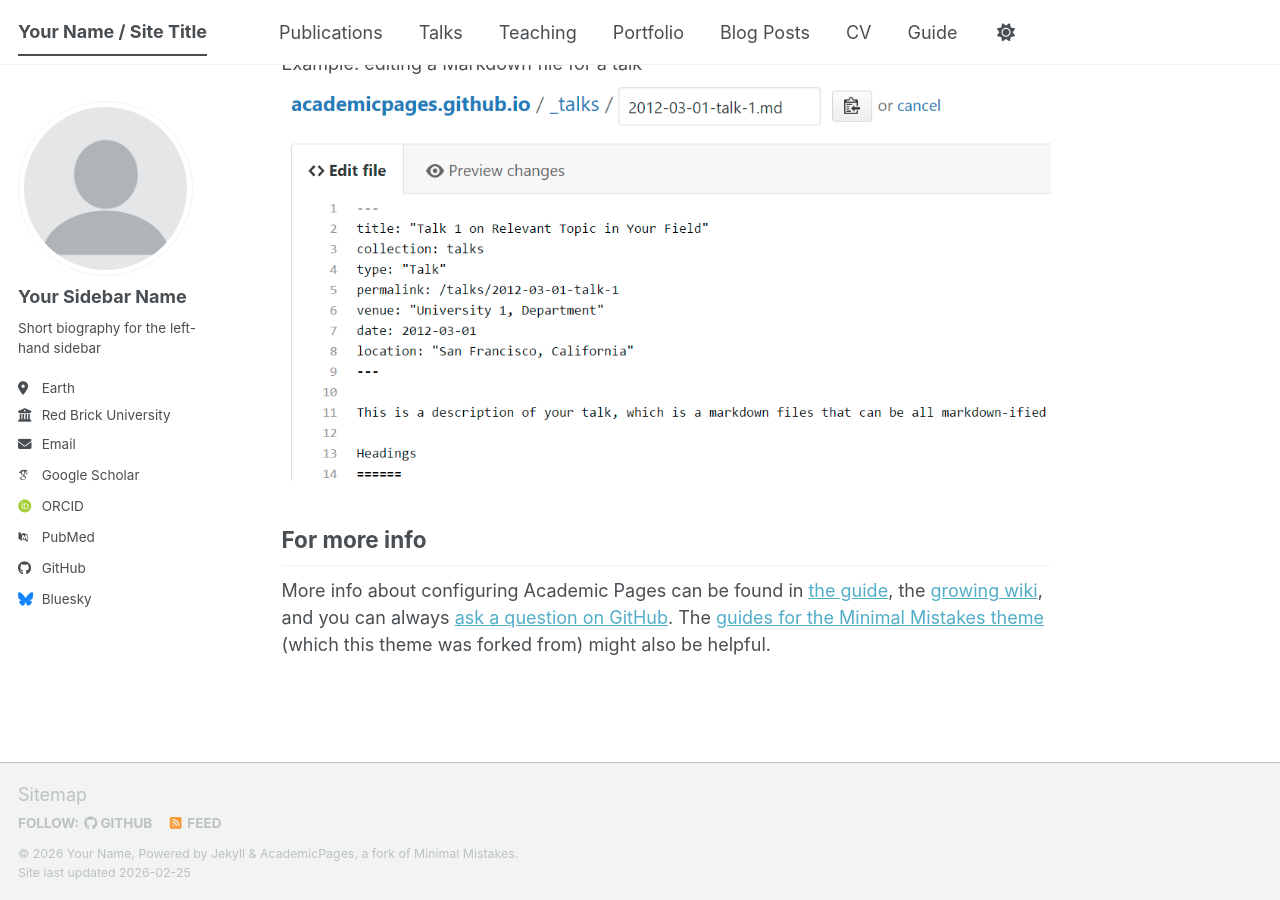
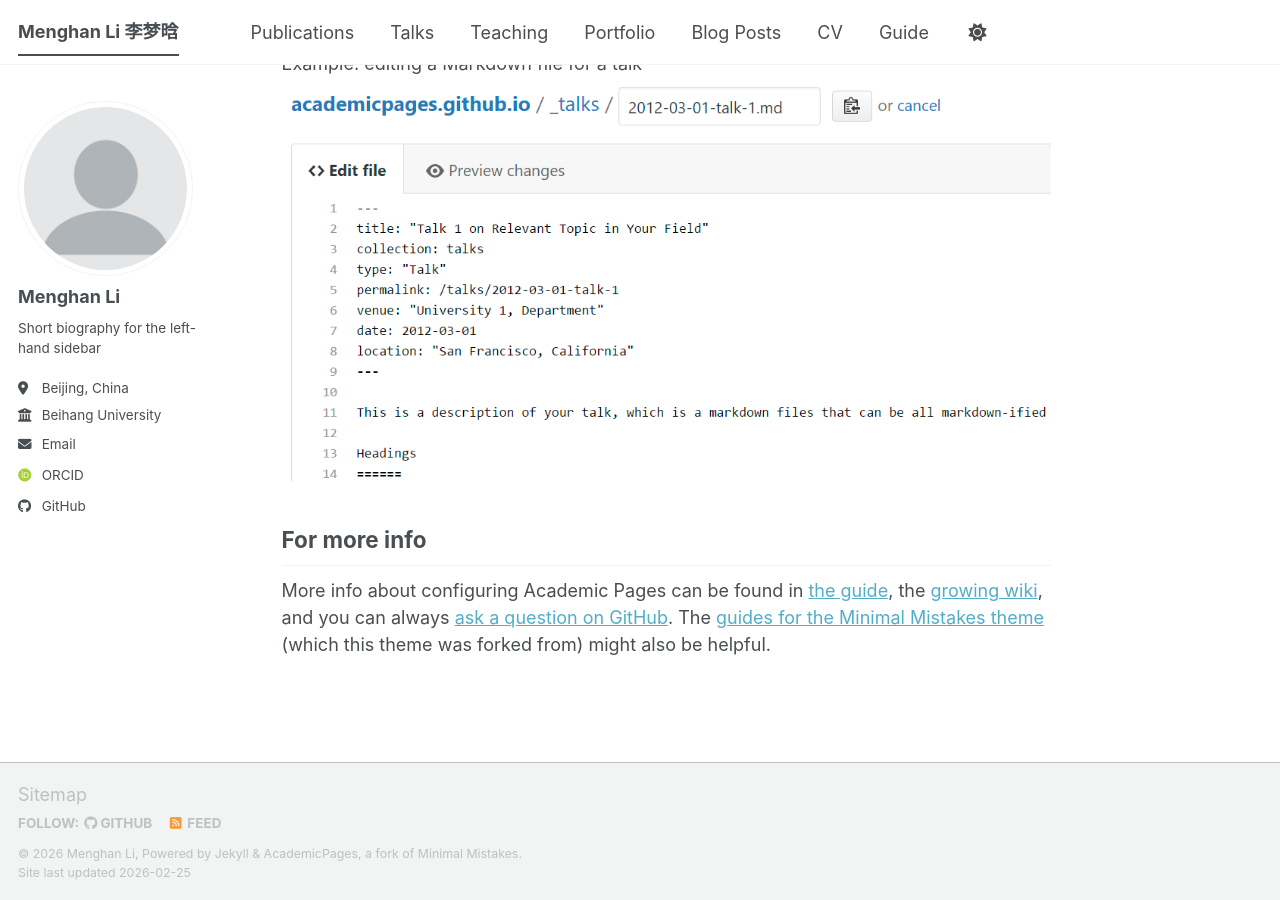
Before and after one commit to mengghan17-max/mengghan17-max.github.io, a Jekyll site: the page built from _pages/about.md, in a window 1280 px wide and 900 px high, scrolled down 2720 px. Built offline with Jekyll 4.4.1, drawn with Linux system fonts in a browser that asks for light colours; some web fonts are replaced; a script bundle is joined from its source files by our own code; library files that are not in the unit come from our copies.

Commit message:
basic information modified

```diff
--- a/_config.yml
+++ b/_config.yml
@@ -9,11 +9,11 @@
 # Basic Site Settings
 locale                   : "en-US"
 site_theme               : "default" # The available themes options are "default", "air", "sunrise", "mint", "dirt" and "contrast"
-title                    : "Your Name / Site Title"
+title                    : "Menghan Li 李梦晗"
 title_separator          : "-"
-name                     : &name "Your Name"
-description              : &description "Your Name's academic portfolio"   # Update this with a general description of your site, this is the default if not overridden by a page
-url                      : https://academicpages.github.io # The base hostname & protocol for your site e.g. "https://[your GitHub username].github.io",
+name                     : &name "Menghan Li"
+description              : &description "Menghan Li's academic portfolio"   # Update this with a general description of your site, this is the default if not overridden by a page
+url                      : https://menghan17-max.github.io # The base hostname & protocol for your site e.g. "https://[your GitHub username].github.io",
                                                            # or if you already have some other page hosted on Github then use "https://[your GitHub username].github.io/[Your Repo Name]"
 baseurl                  : "" # the subpath of your site, e.g. "/blog"
 repository               : "academicpages/academicpages.github.io"
@@ -24,24 +24,24 @@ repository               : "academicpages/academicpages.github.io"
 author:
   # Biographic information
   avatar           : "profile.png"
-  name             : "Your Sidebar Name"
+  name             : "Menghan Li"
   pronouns         : # example: "she/her"
   bio              : "Short biography for the left-hand sidebar"
-  location         : "Earth"
-  employer         : "Red Brick University"
+  location         : "Beijing, China"
+  employer         : "Beihang University"
   uri              : # URL
-  email            : "none@example.org"
+  email            : "23101009@buaa.edu.cn"
 
   # Academic websites
   academia         : # URL
   arxiv            : # URL - Update with the correct link to your profile
-  googlescholar    : "https://scholar.google.com/citations?user=PS_CX0AAAAAJ"
+  googlescholar    : #
   inspire-hep      : # URL
   impactstory      : # URL
-  orcid            : "https://orcid.org/yourorcidurl"
+  orcid            : "https://orcid.org/0009-0004-4801-2665"
   semantic         : # URL
   ssrn             : # URL
-  pubmed           : "https://www.ncbi.nlm.nih.gov/pubmed/?term=john+snow"
+  pubmed           : #
   researchgate     : # URL
   scopus           : # URL
   zotero           : # URL
@@ -51,13 +51,12 @@ author:
   bitbucket        : # Username - Update with your username on the site
   codepen          : # Username
   dribbble         : # Username
-  github           : "academicpages"
+  github           : "mengghan17"
   kaggle           : # Username
   stackoverflow    : # User number or user number and name (i.e., use "1" or "1/jeff-atwood")
 
   # Social media
   artstation       : # Username
-  bluesky          : "bsky.app" # Replace this with you Bluesky username
   facebook         : # Username
   flickr           : # Username
   foursquare       : # Username
```
